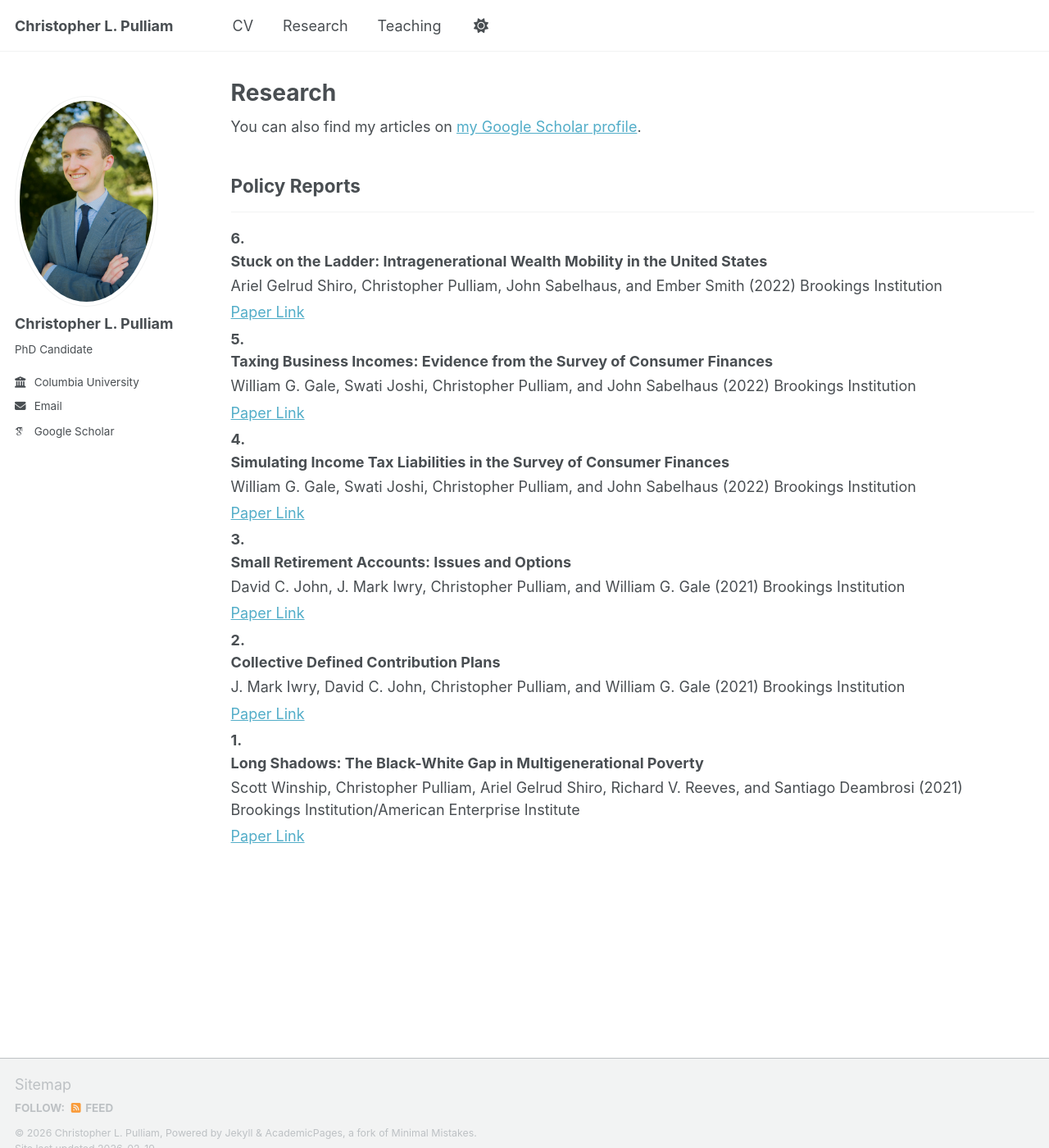
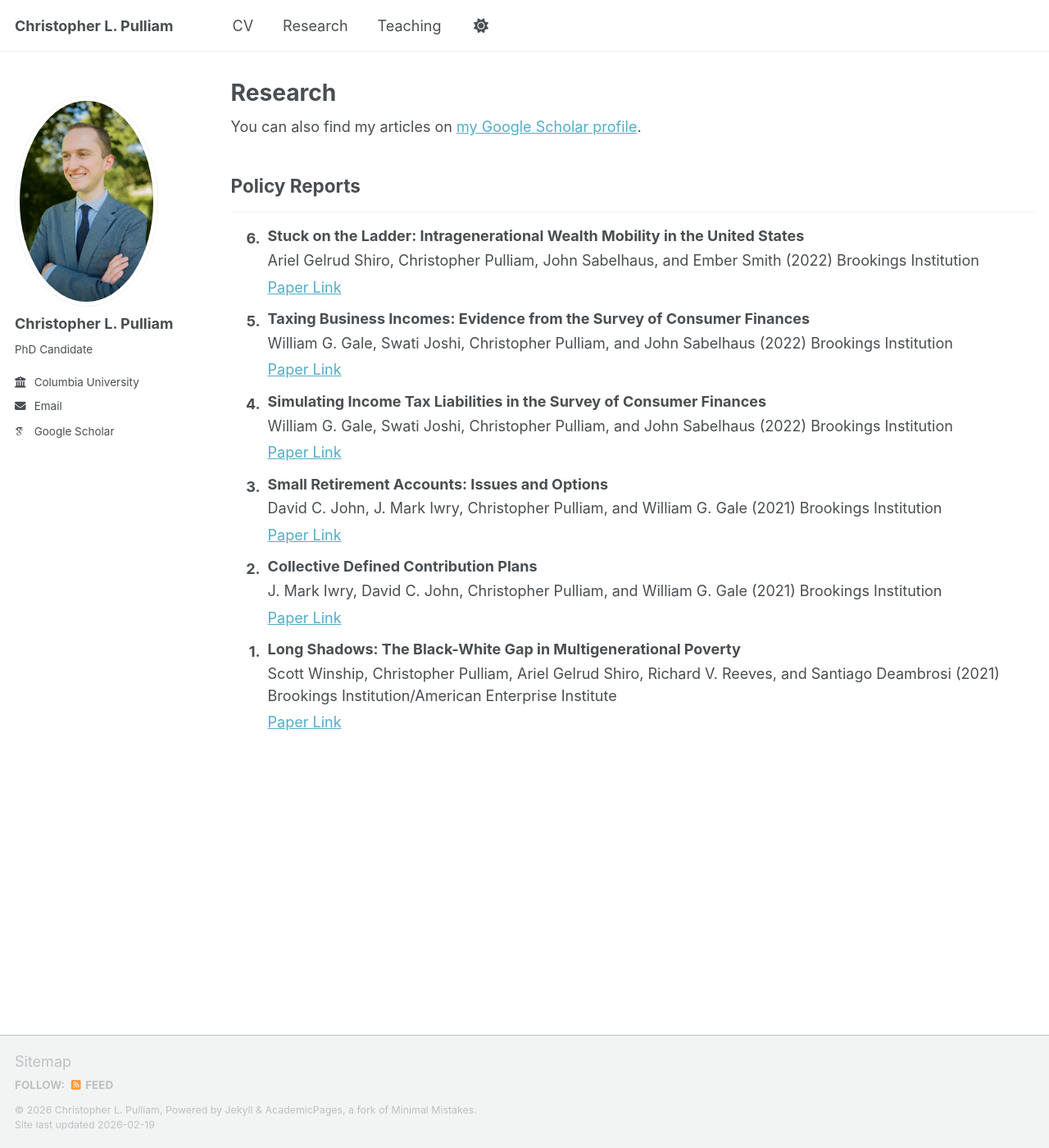
Before and after one commit to christopher-pulliam/christopher-pulliam.github.io, a Jekyll site: the page built from _pages/publications.html, in a window 1280 px wide and 1400 px high. Shown: the whole window at 82% size. Built offline with Jekyll 4.4.1, drawn with Linux system fonts in a browser that asks for light colours; some web fonts are replaced; a script that is not in the unit is left out.

Commit message:
Add .pub-row styles for layout adjustments
Add styles for .pub-row to improve layout.

```diff
--- a/assets/css/main.scss
+++ b/assets/css/main.scss
@@ -33,9 +33,18 @@
     "vendor/font-awesome/brands"
 ;
 
+.pub-row {
+  display: flex;
+  align-items: flex-start;
+  margin-bottom: 0.5em;
+}
+
 .pub-number {
   font-weight: bold;
-  margin-bottom: 0.2em;
+  min-width: 2em;
+  text-align: right;
+  margin-right: 0.5em;
+  flex-shrink: 0;
 }
 
 .pub-content-wrapper {
```
